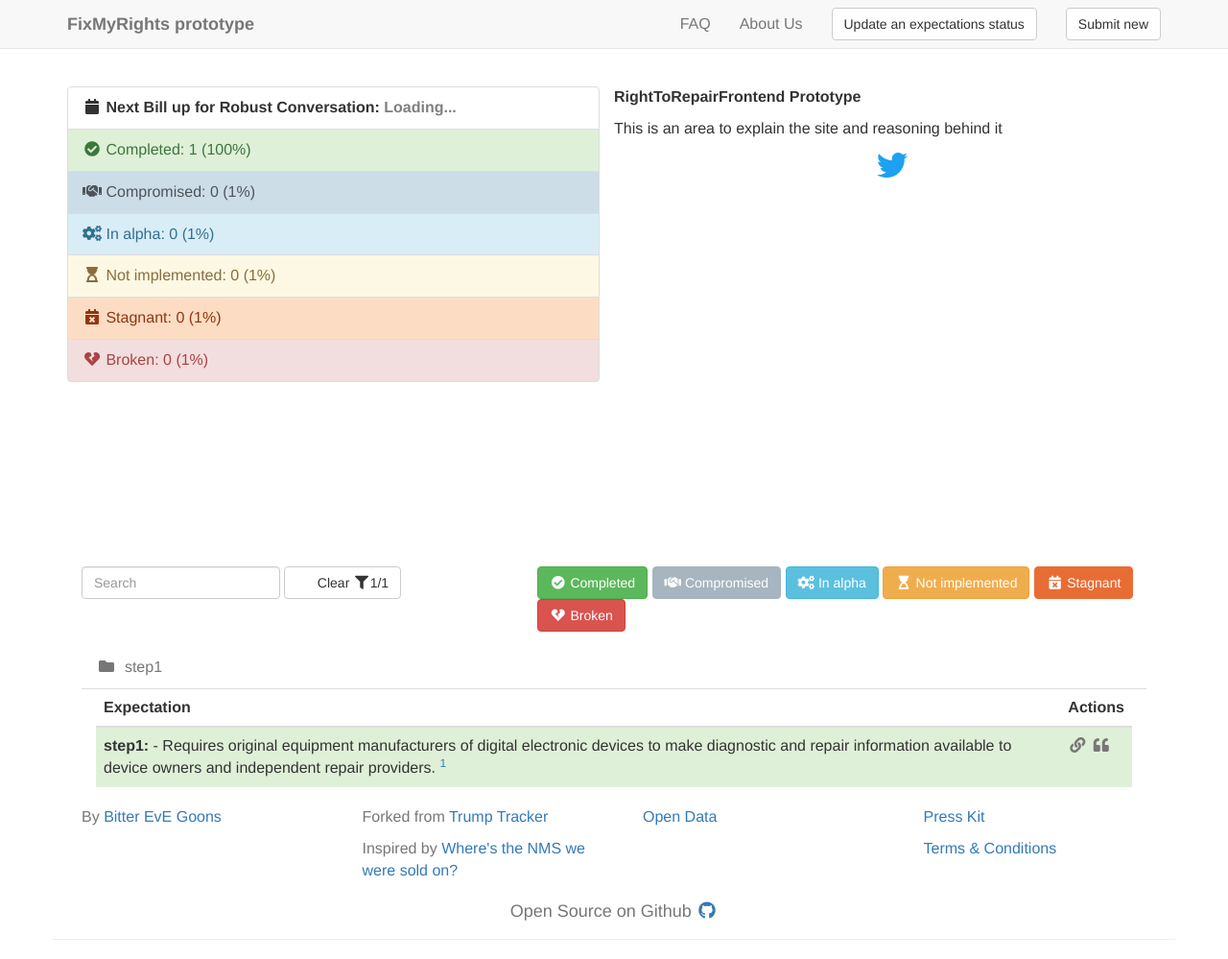
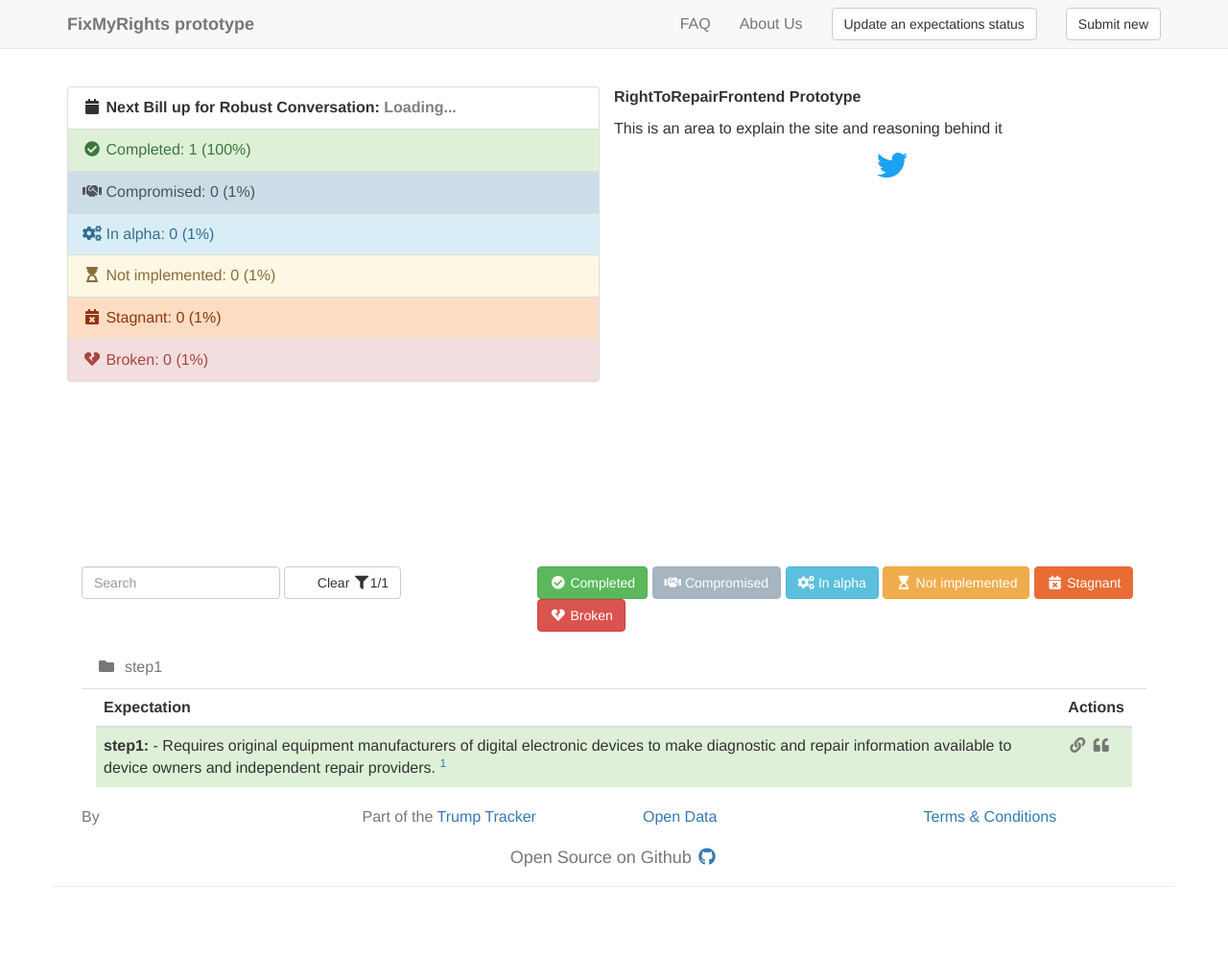
Before and after one commit to Chunjee/FixMyRightsFrontendPrototype, a Jekyll site: the page built from index.html, in a window 1280 px wide and 999 px high. Shown: the whole window at 96% size. Built offline with Jekyll 4.4.1, drawn with Linux system fonts in a browser that asks for light colours; nearby versions of some CDN libraries.

Commit message:
refactor: minor changes

```diff
--- a/_data/data.json
+++ b/_data/data.json
@@ -1,4 +1,4 @@
 {"icons":{"step1":"folder"},"statuses":{"Completed":{"color":"success","icon":"check-circle"},"Compromised":{"color":"compromised","icon":"handshake"},"In alpha":{"color":"info","icon":"cogs"},"Not implemented":{"color":"warning","icon":"hourglass-start"},"Stagnant":{"color":"stagnant","icon":"calendar-times"},"Broken":{"color":"danger","icon":"heart-broken"}},
 
-"expectations":[{"title":"- Requires original equipment manufacturers of digital electronic devices to make diagnostic and repair information available to device owners and independent repair providers.","category":"step1","status":"Completed","sources":["https://legiscan.com/HI/bill/SB425/2020"],"tags":["HI"], "quote":"Text|Requires original equipment manufacturers of digital electronic devices to make diagnostic and repair information available to device owners and independent repair providers."}
+"expectations":[{"title":"- Requires original equipment manufacturers of digital electronic devices to make diagnostic and repair information available to device owners and independent repair providers.","category":"step1","status":"Completed","sources":["https://legiscan.com/HI/bill/SB425/2020"],"tags":["HI"], "quote":"Requires original equipment manufacturers of digital electronic devices to make diagnostic and repair information available to device owners and independent repair providers."}
 ]}
--- a/_layouts/page.html
+++ b/_layouts/page.html
@@ -117,18 +117,16 @@ layout: compress
             <div class="container">
                 <div class="row">
                     <div class="col-md-3">
-                        <p class="text-muted">By <a href="https://forums.somethingawful.com/" target="_blank" class="maintainer-name">Bitter EvE Goons</a></p>
+                        <p class="text-muted">By <a href="" target="_blank" class="maintainer-name">{{BLANK}}</a></p>
                     </div>
                     <div class="col-md-3">
-                        <p class="text-muted">Forked from <a href="https://trumptracker.github.io/" target="_blank" rel="nofollow">Trump Tracker</a></p>
-			<p class="text-muted">Inspired by <a href="https://web.archive.org/web/20160816191001/https://www.reddit.com/r/NoMansSkyTheGame/comments/4y046e/wheres_the_nms_we_were_sold_on_heres_a_big_list/" target="_blank" rel="nofollow">Where's the NMS we were sold on?</a></p>
+                        <p class="text-muted">Part of the {{RIGHTTOREPAIRGROUP}} <a href="" target="_blank" rel="nofollow">Trump Tracker</a></p>
                     </div>
                     <div class="col-md-3">
                         <p class="text-muted"><a href="https://raw.githubusercontent.com/NONE/NONE.github.io/master/_data/data.json" target="_blank" rel="nofollow">Open Data</a></p>
                     </div>
                     <div class="col-md-3">
-			<p class="text-muted"><a href="/presskit/">Press Kit</a></p>
-                        <p class="text-muted"><a href="https://youtu.be/cRQppqV2LwQ?t=74" target="_blank">Terms &amp; Conditions</a></p>
+                        <p class="text-muted"><a href="" target="_blank">Terms &amp; Conditions</a></p>
                     </div>
                 </div>
             </div>
@@ -149,6 +147,5 @@ layout: compress
 
         <!-- Custom js -->
         <script src={{ "/js/main.js" | relative_url }}></script>
-	<script id="cid0020000227220899181" data-cfasync="false" async src="//st.chatango.com/js/gz/emb.js" style="width: 200px;height: 300px;">{"handle":"sctrackchat","arch":"js","styles":{"a":"000000","b":100,"c":"FFFFFF","d":"FFFFFF","k":"000000","l":"000000","m":"000000","n":"FFFFFF","p":"10","q":"000000","r":100,"pos":"br","cv":1,"cvbg":"000000","cvw":75,"cvh":30}}</script>
     </body>
 </html>
--- a/index.html
+++ b/index.html
@@ -198,7 +198,7 @@ layout: page
                                 {% assign quotee = quotesplit[0] %}
                                 {% assign quotetext = quotesplit[1] %}
                             {% else %}
-                                {% assign quotee = 'Chris Roberts' %}
+                                {% assign quotee = 'Bill Text' %}
                             {% assign quotetext = promise.quote %}
                             {% endif %}
                             {% if promise.quote != undefined %}
```
